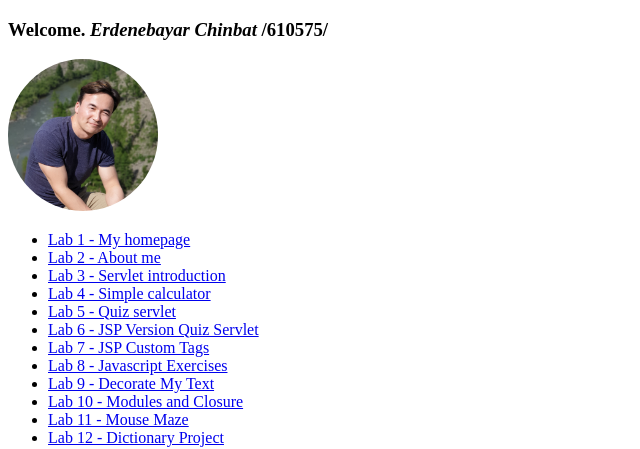
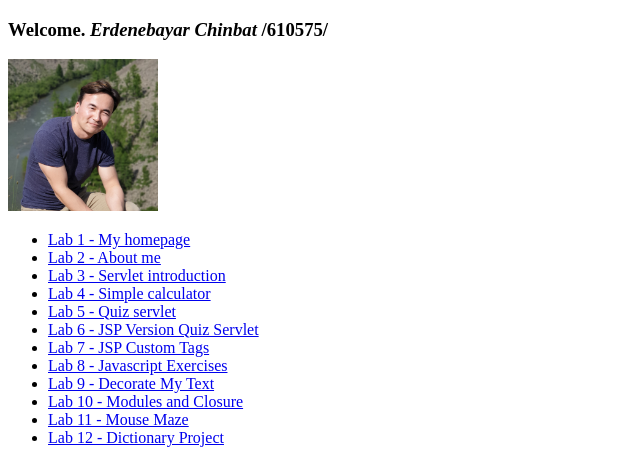
Before and after one commit to eddie-chinbat/WAP, a plain HTML site: page index.html in a window 1280 px wide. Shown: the top 449 px of the page, without its empty margins (0-640 px from the left). Drawn offline with Linux system fonts and the light colour scheme.

Commit message:
Update index.html

```diff
--- a/index.html
+++ b/index.html
@@ -10,7 +10,7 @@
 <body>
     <div title="MyInfo">
         <h3>Welcome. <em>Erdenebayar Chinbat</em> /610575/</h3>
-        <img src="images/profile.jpg" alt="Avatar" style="width:150px; border-radius: 50%">
+        <img src="images/profile.jpg" alt="Avatar" width="150px">
     </div>
 
     <div title="Assignments">
```
